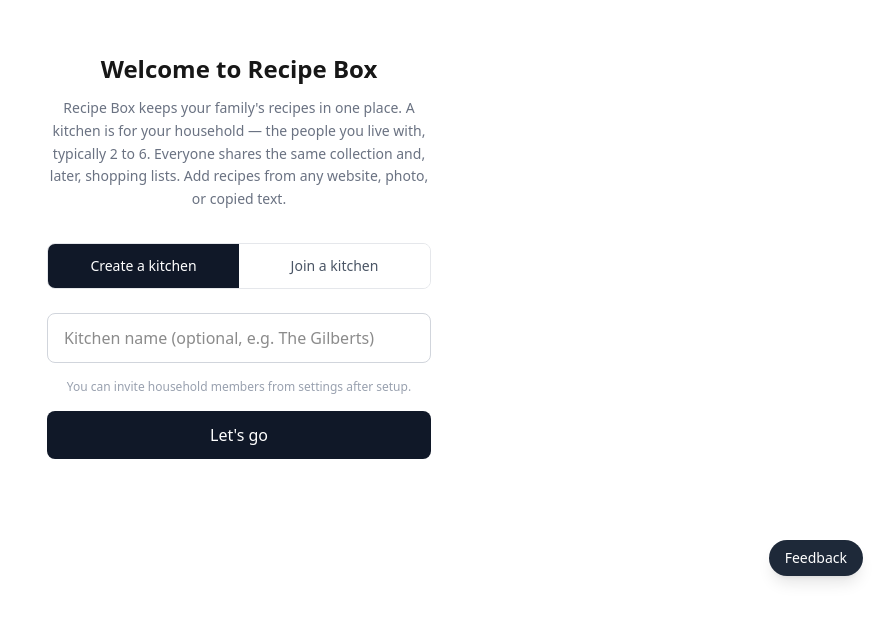
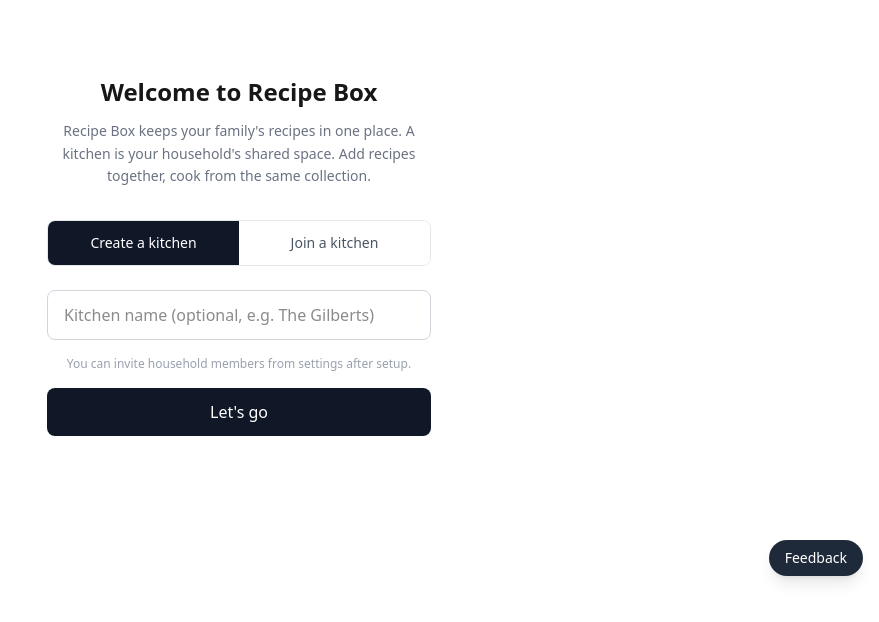
Before and after one commit to egilbert-afk/recipe-box, a Next.js app: page /onboarding in a window 1280 px wide. Shown: the part 144-766 px from the top of the page, without its empty margins (401-1280 px from the left). Built offline with nearby package versions, Linux system fonts and the light colour scheme.

Commit message:
fix: simplify onboarding description copy

```diff
--- a/app/onboarding/page.tsx
+++ b/app/onboarding/page.tsx
@@ -53,7 +53,7 @@ export default function OnboardingPage() {
     <main className="min-h-screen flex flex-col items-center justify-center px-6 py-12">
       <h1 className="text-2xl font-semibold mb-3">Welcome to Recipe Box</h1>
       <p className="text-gray-500 text-center text-sm leading-relaxed mb-8 max-w-sm">
-        Recipe Box keeps your family's recipes in one place. A kitchen is for your household — the people you live with, typically 2 to 6. Everyone shares the same collection and, later, shopping lists. Add recipes from any website, photo, or copied text.
+        Recipe Box keeps your family's recipes in one place. A kitchen is your household's shared space. Add recipes together, cook from the same collection.
       </p>
 
       <div className="flex w-full max-w-sm mb-6 rounded-lg overflow-hidden border border-gray-200">
```
